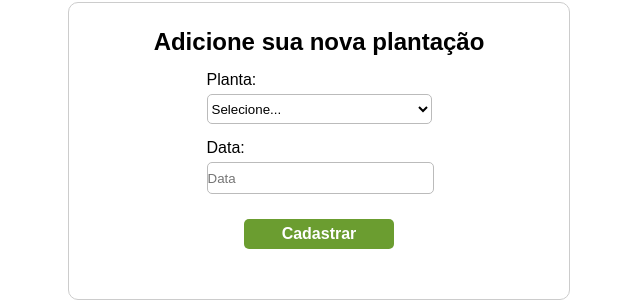
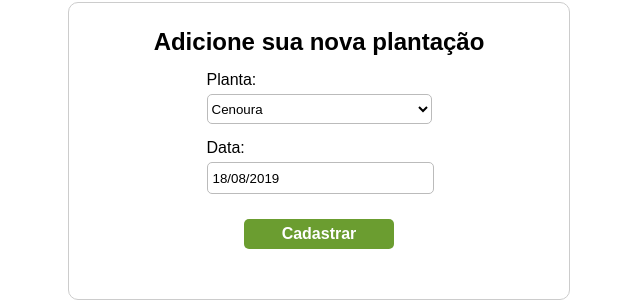
Before and after one commit to Daniosza/garden-control, a React app in the folder app/: page / in a window 1280 px wide. Shown: the part 184-486 px from the top of the page, 321-961 px from the left. Built offline with nearby package versions, Linux system fonts and the light colour scheme.

Commit message:
Add datepicker and list json

```diff
--- a/app/package.json
+++ b/app/package.json
@@ -4,6 +4,7 @@
   "private": true,
   "dependencies": {
     "react": "^16.9.0",
+    "react-datepicker": "^2.8.0",
     "react-dom": "^16.9.0",
     "react-scripts": "0.9.5"
   },
--- a/app/src/App.css
+++ b/app/src/App.css
@@ -68,6 +68,7 @@ body{ min-height:100%; padding:0; margin:0; position:relative; }
   height: 30px;
   border-radius: 5px;
   border: 1px solid #bbb;
+  text-indent: 5px;
 }
 
 .form select{
@@ -115,3 +116,8 @@ input, label{
   width: 100%;
 
 }
+
+.react-datepicker__input-container, .react-datepicker-wrapper{
+  display:block;
+  width:100%;
+}
--- /dev/null
+++ b/app/src/components/Calendar.js
@@ -0,0 +1,38 @@
+import React from "react";
+import DatePicker, { registerLocale } from 'react-datepicker';
+import ptBR from 'date-fns/locale/pt-BR';
+registerLocale('pt-BR', ptBR);
+
+import "react-datepicker/dist/react-datepicker.css";
+
+// CSS Modules, react-datepicker-cssmodules.css
+// import 'react-datepicker/dist/react-datepicker-cssmodules.css';
+
+class Calendar extends React.Component {
+  constructor(props) {
+    super(props);
+    this.state = {
+      startDate: new Date()
+    };
+    this.handleChange = this.handleChange.bind(this);
+  }
+
+  handleChange(date) {
+    this.setState({
+      startDate: date
+    });
+  }
+
+  render() {
+    return (
+      <DatePicker
+        selected={this.state.startDate}
+        onChange={this.handleChange}
+        dateFormat="dd/MM/yyyy"
+        locale="pt-BR"
+      />
+    );
+  }
+}
+
+export default Calendar;
--- a/app/src/components/Form.js
+++ b/app/src/components/Form.js
@@ -1,4 +1,13 @@
 import React, { Component } from 'react';
+import data from './List.json';
+import "react-datepicker/dist/react-datepicker.css";
+import Calendar from "../components/Calendar"
+
+console.log(data)
+
+const dataList = data.map((item, index) => {
+  return <option value={item.id}>{item.name}</option>
+});
 
 class Form extends Component {
   render() {
@@ -9,15 +18,10 @@ class Form extends Component {
             <div className="container">
             <label>Planta:</label>
             <select>
-              <option value="default" selected="selected">Selecione...</option>
-              <option value="cenoura">Cenoura</option>
-              <option value="berinjela">Berinjela</option>
-              <option value="salsa">Salsa</option>
-              <option value="rabanete">Rabanete</option>
-              <option value="rucula">Rúcula</option>
+              {dataList}
             </select>
             <label>Data:</label>
-            <input type="text" name="data" placeholder="Data" />
+            <Calendar />
             <input type="submit" value="Cadastrar" />
             </div>
         </form>
--- /dev/null
+++ b/app/src/components/List.json
@@ -0,0 +1,22 @@
+[
+    {
+        "id" : 1,
+        "name": "Cenoura"
+    },
+    {
+        "id" : 2,
+        "name": "Berinjela"
+    },
+    {
+        "id" : 3,
+        "name": "Salsa"
+    },
+    {
+        "id" : 4,
+        "name": "Rabanete"
+    },
+    {
+        "id" : 5,
+        "name": "Rucula"
+    }
+]
```
Also changed, not shown: 1 other file.
